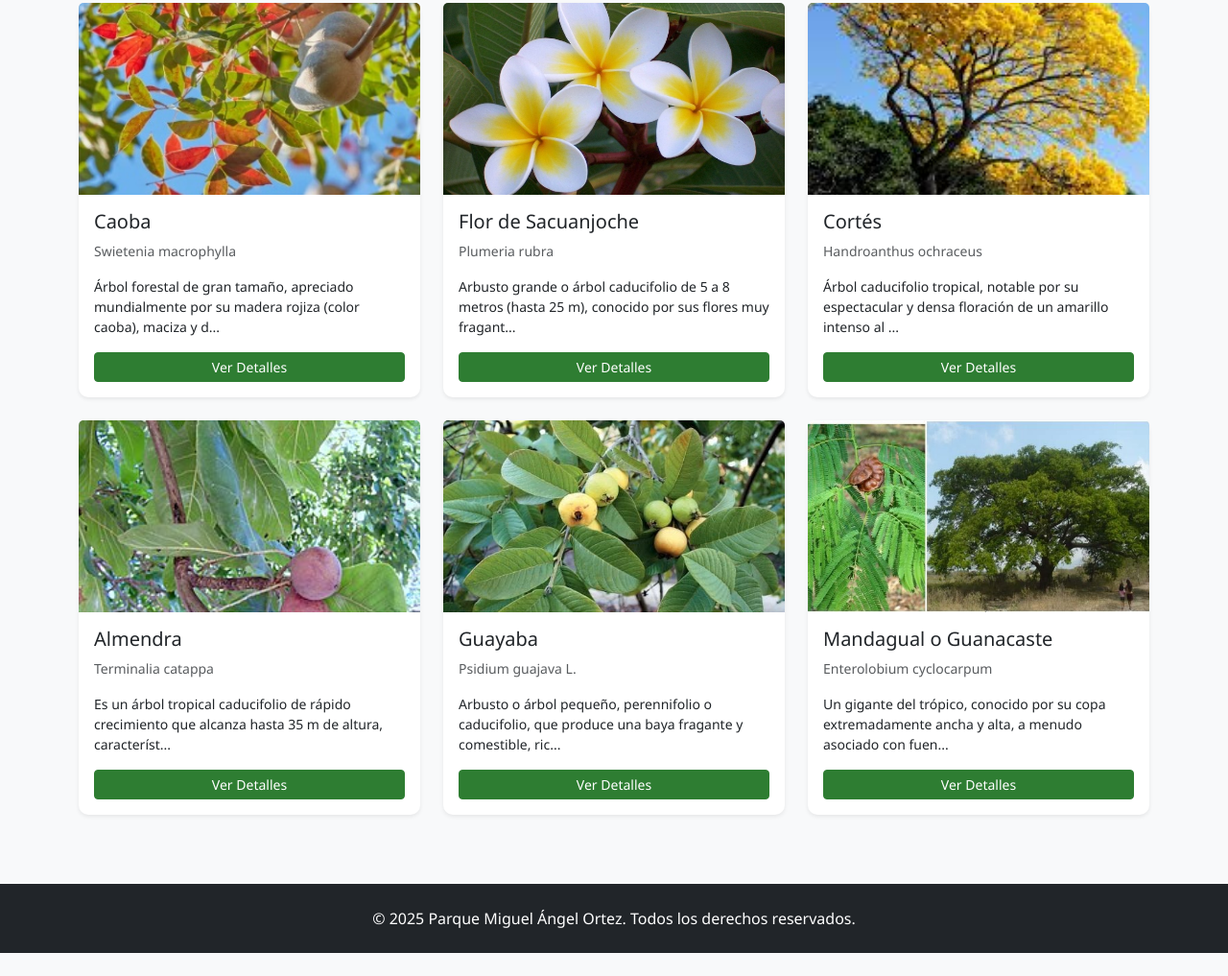
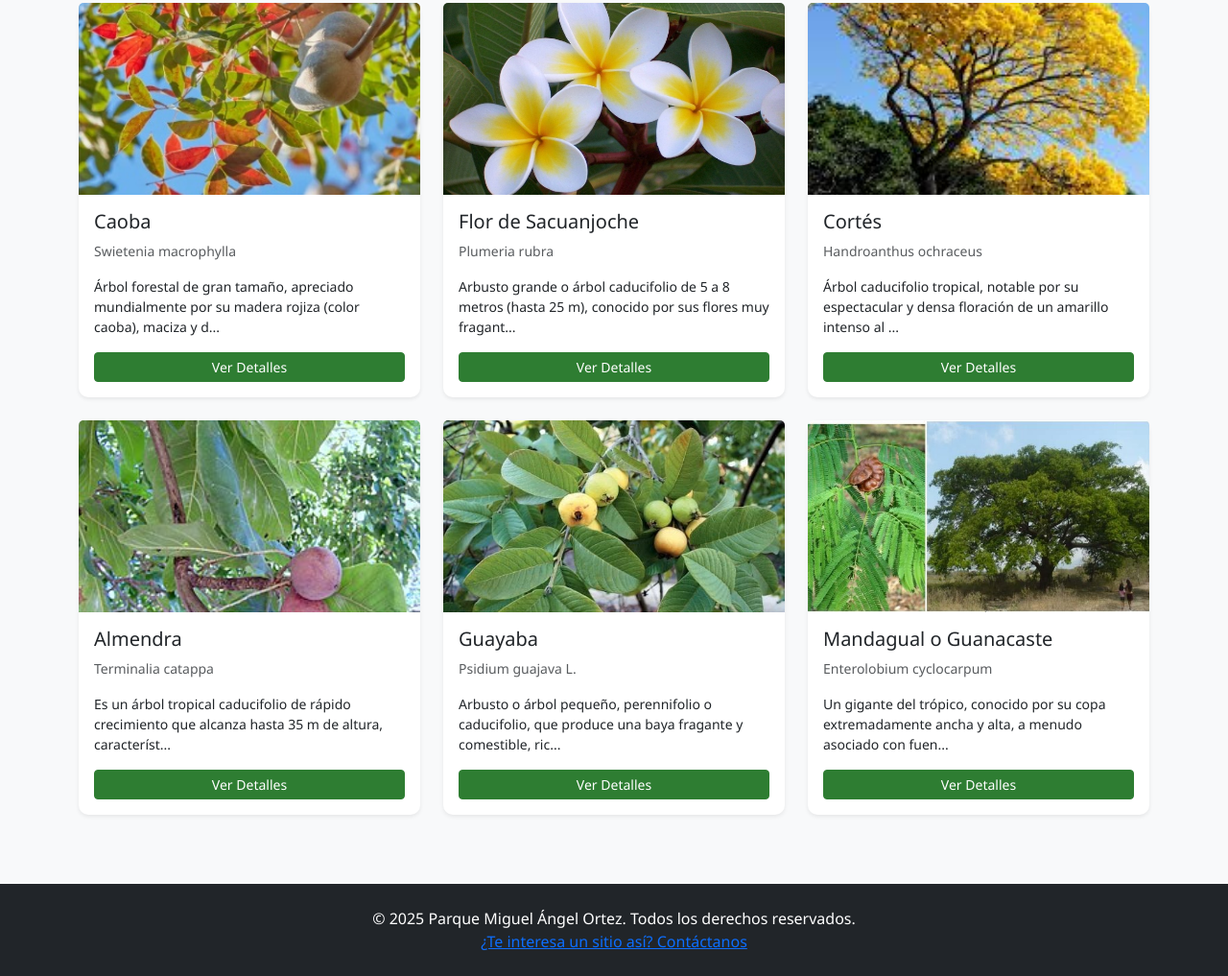
Before and after one commit to nanypoe/parque-palacaguina, a plain HTML site: page index.html in a window 1280 px wide. Shown: the part 1945-2962 px from the top of the page at 96% size. Before the commit the page ends 2938 px from the top, so only its background shows below. Drawn offline with nearby package versions, Linux system fonts and the light colour scheme.

Commit message:
Fix footer link HTML syntax

```diff
--- a/index.html
+++ b/index.html
@@ -64,6 +64,7 @@
         <p class="mb-0">
           &copy; 2025 Parque Miguel Ángel Ortez. Todos los derechos reservados.
         </p>
+        <a class="p-2" href="https://github.com/nanypoe">¿Te interesa un sitio así? Contáctanos<a/>
       </div>
     </footer>
     <script src="https://cdn.jsdelivr.net/npm/bootstrap@5.3.0/dist/js/bootstrap.bundle.min.js"></script>
```
